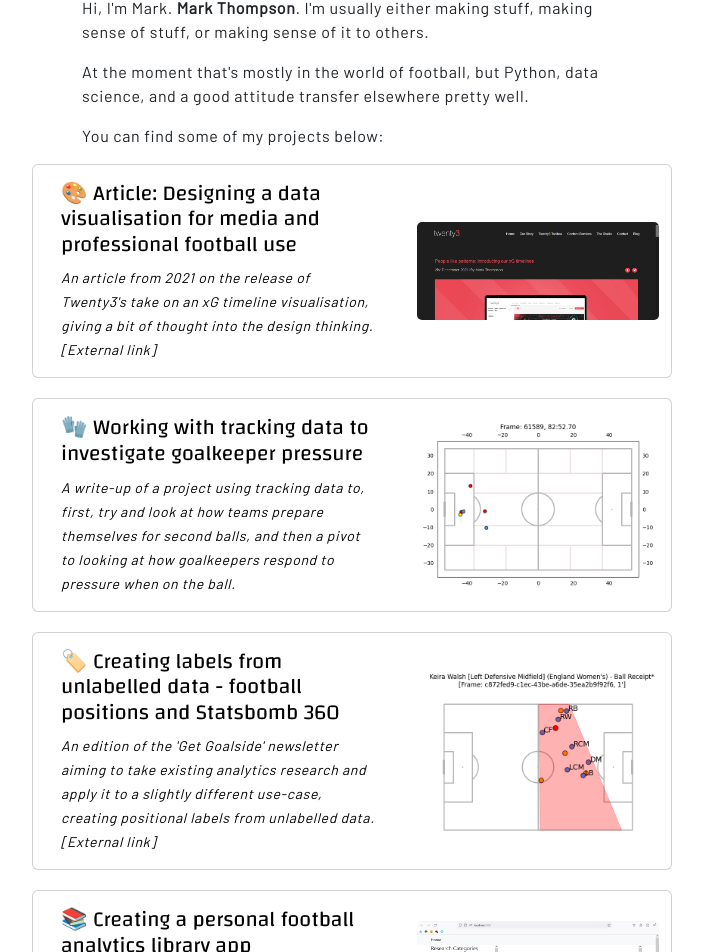
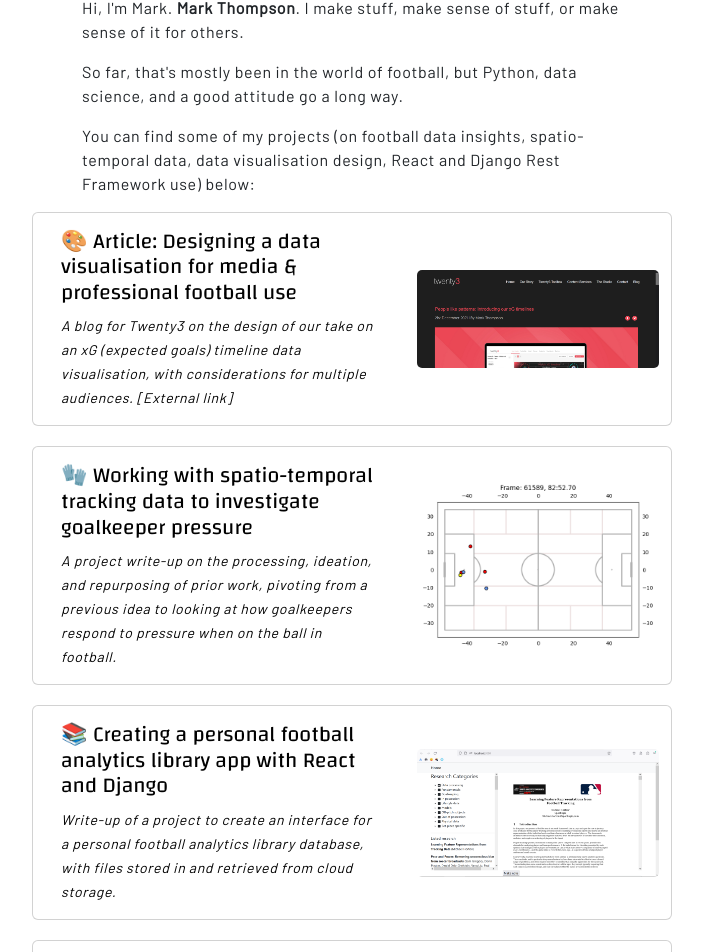
Before and after one commit to mrkthmpsn/mrkthmpsn.github.io, a Next.js app: page / in a window 1280 px wide. Shown: the part 218-1170 px from the top of the page, without its empty margins (288-991 px from the left). Built offline with nearby package versions, Linux system fonts and the light colour scheme.

Commit message:
Small copy tweaks

```diff
--- a/app/page.tsx
+++ b/app/page.tsx
@@ -32,34 +32,28 @@ const HomePage = () => {
       <p style={{ textAlign: 'right' }}>-- Seth Godin</p>
       <br />
       <p>
-        Hi, I'm Mark. <b>Mark Thompson</b>. I'm usually either making stuff, making sense of stuff, or making sense of it to others.
+        Hi, I'm Mark. <b>Mark Thompson</b>. I make stuff, make sense of stuff, or make sense of it for others.
       </p>
       <p>
-        At the moment that's mostly in the world of football, but Python, data science, and a good attitude transfer elsewhere pretty well.
+        So far, that's mostly been in the world of football, but Python, data science, and a good attitude go a long way.
       </p>
       <p>
-        You can find some of my projects below:
+        You can find some of my projects (on football data insights, spatio-temporal data, data visualisation design, React and Django Rest Framework use) below:
       </p>
 
-      <HomePageCard emoji='🎨' linkUrl='https://www.twenty3.sport/twenty3-introducing-our-xg-timelines-visualisations/' linkExternal={true} anchorText='Article: Designing a data visualisation for media and professional
-          football use' descriptionText="An article from 2021 on the release of Twenty3's take on an xG
-            timeline visualisation, giving a bit of thought into the design
-            thinking. [External link]" imageUrl={xGTimelineThumb.src} />
+      <HomePageCard emoji='🎨' linkUrl='https://www.twenty3.sport/twenty3-introducing-our-xg-timelines-visualisations/' linkExternal={true} anchorText='Article: Designing a data visualisation for media & professional
+          football use' descriptionText="A blog for Twenty3 on the design of our take on an xG (expected goals) timeline data visualisation, with considerations for multiple audiences. [External link]" imageUrl={xGTimelineThumb.src} />
 
-      <HomePageCard emoji='🧤' linkUrl='/goalkeeper-tracking' linkExternal={false} anchorText="Working with tracking data to investigate goalkeeper pressure" descriptionText="A write-up of a project using tracking data to, first, try and look at how teams prepare themselves for second balls, and then a pivot to looking at how goalkeepers respond to pressure when on the ball." imageUrl={trackingDataProjectThumb.src} />
+      <HomePageCard emoji='🧤' linkUrl='/goalkeeper-tracking' linkExternal={false} anchorText="Working with spatio-temporal tracking data to investigate goalkeeper pressure" descriptionText="A project write-up on the processing, ideation, and repurposing of prior work, pivoting from a previous idea to looking at how goalkeepers respond to pressure when on the ball in football." imageUrl={trackingDataProjectThumb.src} />
+
+      <HomePageCard emoji='📚' linkUrl='/analytics-library' linkExternal={false} anchorText='Creating a personal football analytics library app with React and Django' descriptionText='Write-up of a project to create an interface for a personal football analytics library database, with files stored in and retrieved from cloud storage.' imageUrl={analyticsLibraryThumb.src} />
 
       <HomePageCard emoji='🏷️' linkUrl='https://www.getgoalsideanalytics.com/high-fat-data-for-low-er-fat-costs/' linkExternal={true} anchorText="Creating labels from unlabelled data - football positions and Statsbomb 360" descriptionText="An edition of the 'Get Goalside' newsletter aiming to take existing analytics research and apply it to a slightly different use-case, creating positional labels from unlabelled data. [External link]" imageUrl={statsbombLabellingThumb.src} />
 
-      <HomePageCard emoji='📚' linkUrl='/analytics-library' linkExternal={false} anchorText='Creating a personal football analytics library app' descriptionText='Using React to create an interface for a personal football analytics library database, with files stored in and retrieved from cloud storage.' imageUrl={analyticsLibraryThumb.src} />
-
       <HomePageCard emoji='👨‍‍🏫' linkUrl='https://mrkthmpsn-streamlit-coding-tutorial-home-wk3wn4.streamlit.app/' linkExternal={true} anchorText='Learn-to-code with football data tutorials, using Streamlit' descriptionText="A mini-site of tutorials to help people learn to code using football data (from the website FBref), using the Python framework Streamlit. [External link]" imageUrl={codingTutorialsThumb.src} />
-
-      {/* <HomePageCard emoji='📰' linkUrl='https://www.getgoalsideanalytics.com/' linkExternal={true} anchorText="The 'Get Goalside' newsletter" descriptionText="A newsletter about football analytics. [External link]" imageUrl={getGoalsideThumb.src} /> */}
 
       <HomePageCard emoji='📊' linkUrl='/real-madrid' linkExternal={false} anchorText="Article: 'The renewal of Real Madrid' (experimenting with d3)" descriptionText="An article from July 2022 about the turnover of Real Madrid men's squad
             featuring some interactive d3 visualisations." imageUrl={realMadridD3Thumb.src} />
-
-
 
     </div>
 
```
